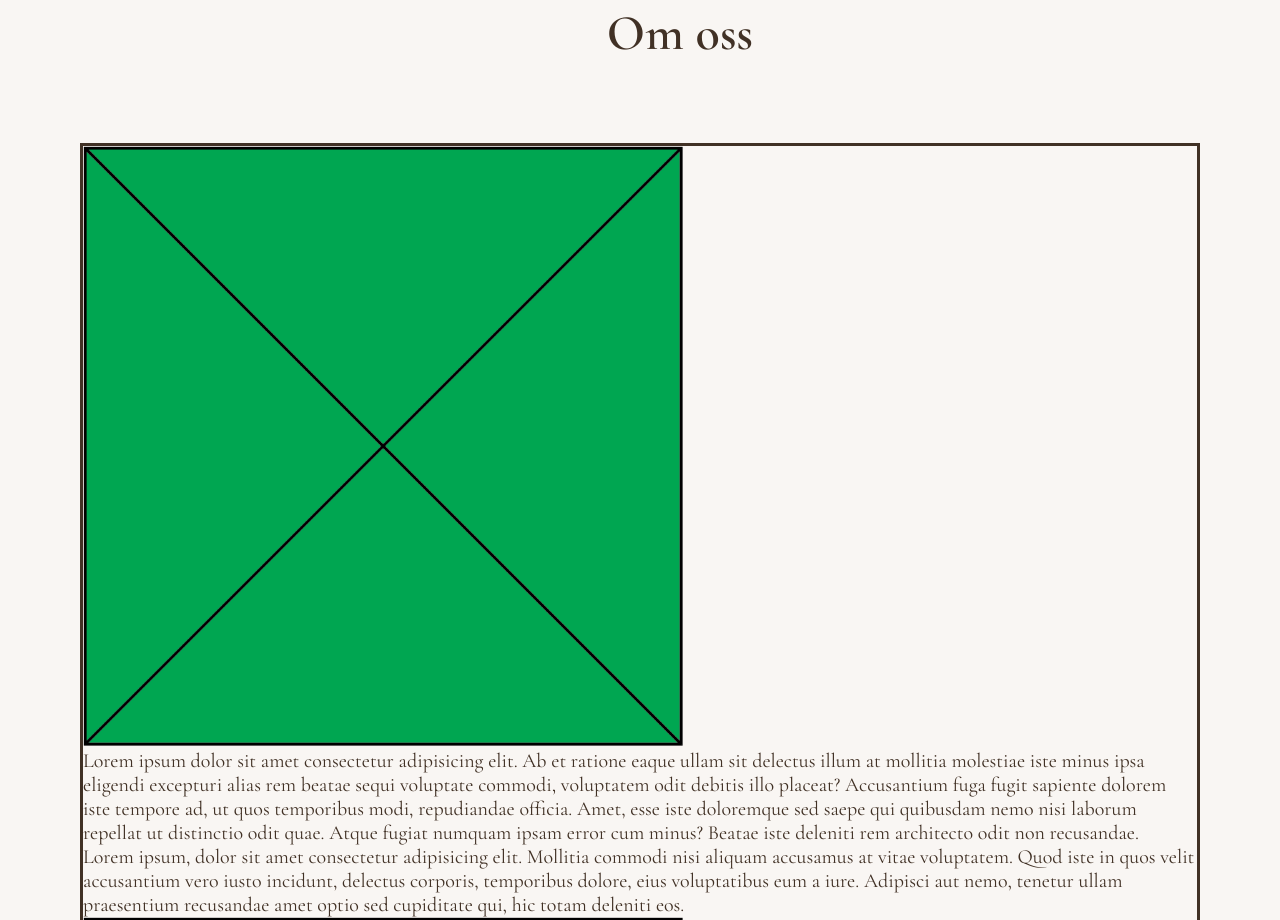
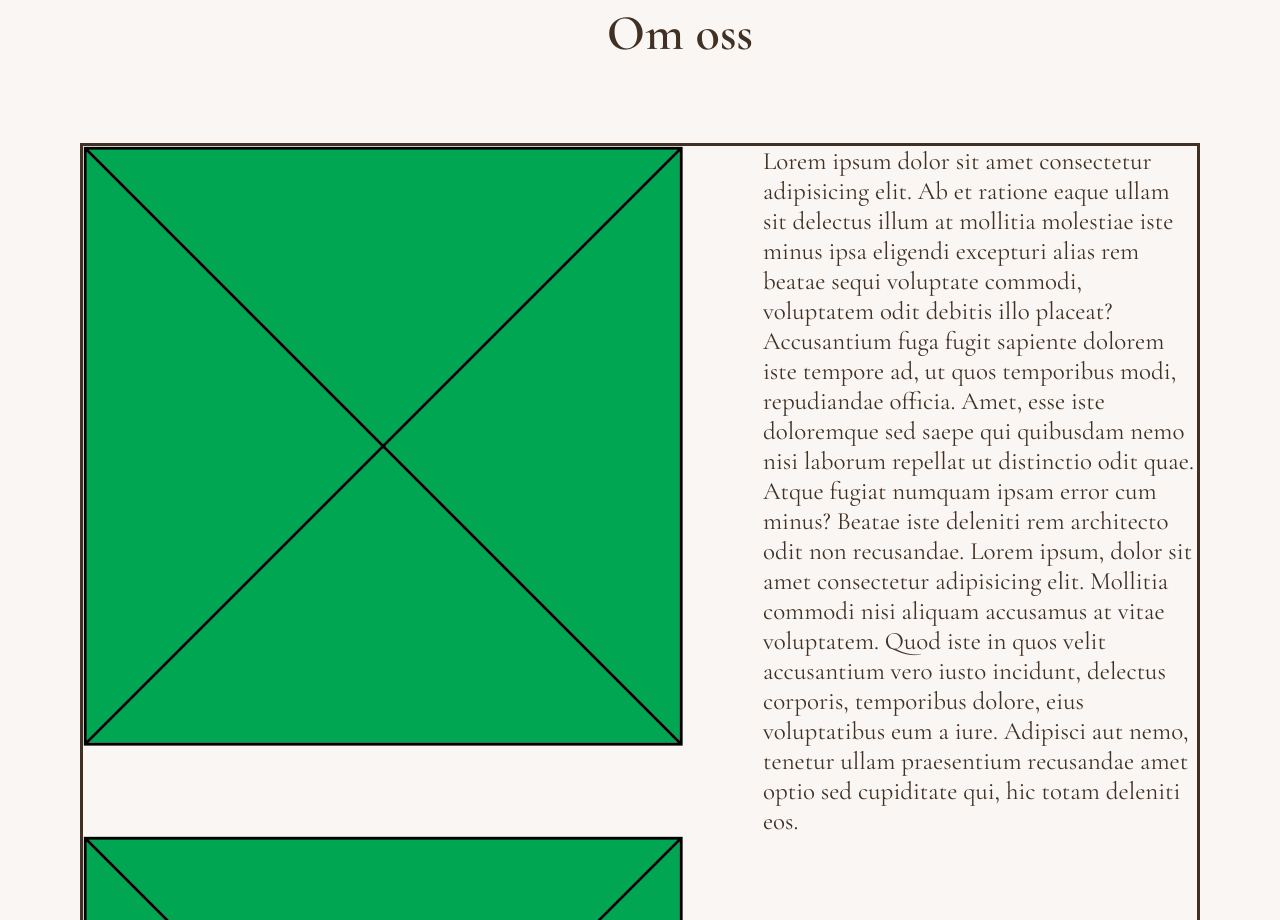
Before and after one commit to KjetilSHansen/oppgave4, a plain HTML site: page index.html in a window 1280 px wide. Shown: the part 2566-3486 px from the top of the page. Drawn offline with nearby package versions, Linux system fonts and the light colour scheme.

Commit message:
font-size

```diff
--- a/css/style.css
+++ b/css/style.css
@@ -33,7 +33,7 @@ h2{
 
 /*ALL P----------*/
 p{
-    font-size: 2rem;
+    font-size: 2.5rem;
 }
 
 
@@ -166,6 +166,14 @@ input{
     flex-direction: row;
 }
 
+.om-oss-container1{
+    display: flex;
+    gap: 8rem;
+}
+
+
+
+
 
 
 
@@ -201,3 +209,24 @@ footer{
 
 
   /*      Top  Right  Bottom Left      */
+
+
+  /*
+
+  hero:
+
+
+  Bli inspirert:
+
+  stol1 nummer 1
+  hylle1 nummer 2
+  muljø1 nummer 3
+
+
+  Kampanje:
+
+
+
+
+
+  */
--- a/index.html
+++ b/index.html
@@ -91,7 +91,6 @@
 
     <article class="om-oss-flex">
         <div class="om-oss-container1">
-
             <img class="green-box-4" src="./assets/green-box.png" alt="green-box-4">
 
             <p> Lorem ipsum dolor sit amet consectetur adipisicing elit. Ab et ratione eaque ullam sit delectus illum at
@@ -102,15 +101,12 @@
                 repudiandae officia. Amet, esse iste doloremque sed saepe qui quibusdam nemo nisi laborum repellat ut
                 distinctio odit quae. Atque fugiat numquam ipsam error cum minus? Beatae iste deleniti rem architecto
                 odit
-                non recusandae.</p>
-
-            <p>Lorem ipsum, dolor sit amet consectetur adipisicing elit. Mollitia commodi nisi aliquam accusamus at
+                non recusandae. Lorem ipsum, dolor sit amet consectetur adipisicing elit. Mollitia commodi nisi aliquam accusamus at
                 vitae
                 voluptatem. Quod iste in quos velit accusantium vero iusto incidunt, delectus corporis, temporibus
                 dolore,
                 eius voluptatibus eum a iure. Adipisci aut nemo, tenetur ullam praesentium recusandae amet optio sed
                 cupiditate qui, hic totam deleniti eos.</p>
-
         </div>
 
         <div class="om-oss-container2">
```
